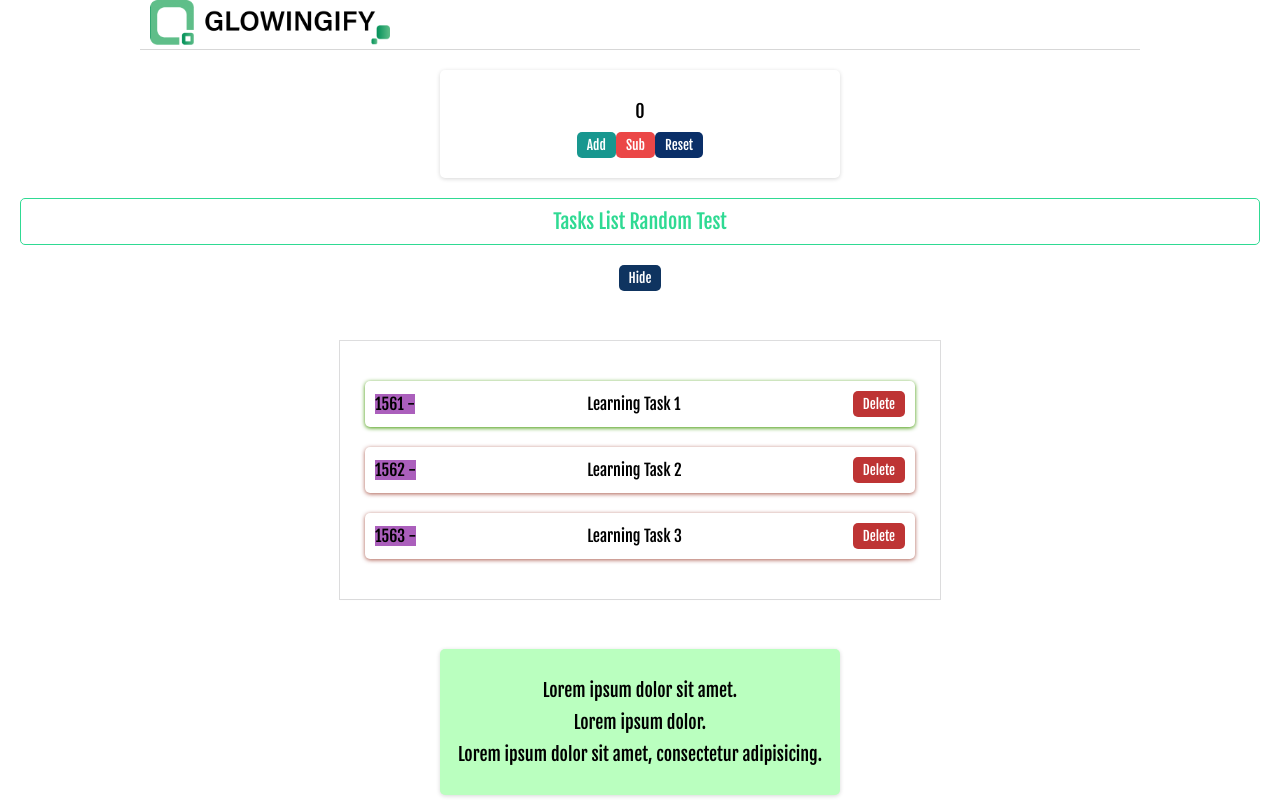
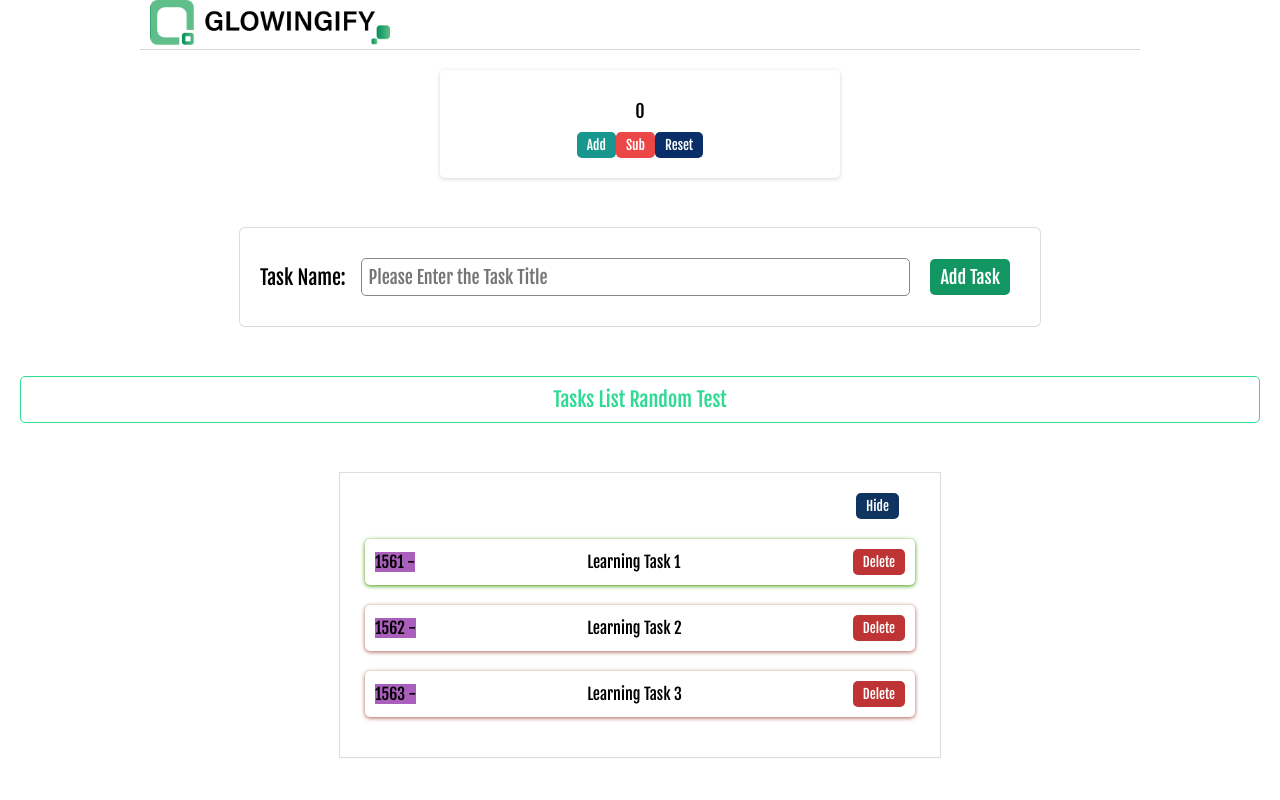
Before and after one commit to glowingemp129/react-course, a React (Create React App) app: page / in a window 1280 px wide. Shown: the top 800 px of the page. Built offline with nearby package versions, Linux system fonts and the light colour scheme.

Commit message:
Add Label and Note htmlFor is used instead of for in label

```diff
--- /dev/null
+++ b/src/components/AddTask.css
@@ -0,0 +1,57 @@
+.addtask{
+    max-width: 800px;
+    margin: 50px auto;
+    padding: 20px;
+    box-shadow: rgba(0, 0, 0, 0.02) 0px 1px 3px 0px, rgba(27, 31, 35, 0.15) 0px 0px 0px 1px;
+    border-radius: 5px;
+}
+
+.addtask form{
+    display: flex;
+    justify-content: space-around;
+    align-items: center;
+    flex-wrap: wrap;
+}
+
+.addtask label{
+    font-size: 20px;
+    margin-right: 5px;
+}
+
+.addtask input{
+    font-size: 18px;
+    padding: 7px;
+    border: 1px solid #878787;
+    border-radius: 5px;
+    flex-grow: 1;
+    margin: 10px;
+}
+
+.addtask input:focus{
+    outline: none;
+}
+
+.addtask select{
+    font-size: 18px;
+    padding: 7px;
+    border-radius: 5px;
+    margin: 10px;
+    cursor: pointer;
+}
+
+.addtask button{
+    font-size: 18px;
+    padding: 7px 10px;
+    margin: 10px;
+    background-color: #129762;
+}
+
+.addtask .reset{
+    font-size: 18px;
+    padding: 7px 10px;
+    margin: 10px;
+    background-color: #be3434;
+    color: #FFFFFF;
+    border-radius: 5px;
+    cursor: pointer;
+}
--- /dev/null
+++ b/src/components/AddTask.jsx
@@ -0,0 +1,13 @@
+import './AddTask.css';
+
+export default function AddTask() {
+    return (
+        <section className="addtask">
+            <form>
+                <label htmlFor="title">Task Name:</label>
+                <input type="text" name="title" id="title" placeholder="Please Enter the Task Title" autoComplete="off" />
+                <button type="submit">Add Task</button>
+            </form>
+        </section>
+    )
+}
--- a/src/components/List.jsx
+++ b/src/components/List.jsx
@@ -2,6 +2,8 @@ import {useState} from "react";
 import TaskCard from "./TaskCard";
 import BoxCard from "./BoxCard";
 import './List.css';
+import AddTask from "./AddTask";
+import moduleStyles from './List.module.css';
 
 export default function List(props) {
     const [tasks, setTasks] = useState([
@@ -28,9 +30,10 @@ export default function List(props) {
 
     return (
         <div className="tasklist">
+            <AddTask />
             <h1 style={styles}>Tasks List {props.title} {props.subtitle}</h1>
-            <button className="trigger" onClick={() => setShowTasks(!showTasks)}>{showTasks ? "Hide" : "Show"}</button>
             <ul>
+                <button className={`trigger ${moduleStyles.trigger}`} onClick={() => setShowTasks(!showTasks)}>{showTasks ? "Hide" : "Show"}</button>
                 { showTasks && tasks.map((task) => (
                     <TaskCard task={task} key={task.id} handleDelete={handleDelete} />
                 ))}
--- /dev/null
+++ b/src/components/List.module.css
@@ -0,0 +1,3 @@
+.trigger {
+    margin-left: 475px;
+}
```
